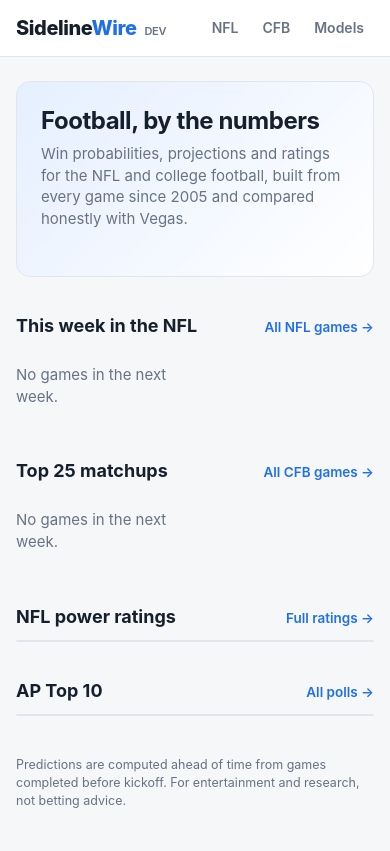
After one commit to dustingolding/football-analyst, a Flask app: template templates/home.html in a window 390 px wide. The commit adds this page. Run offline with Flask 3, Linux system fonts and the light colour scheme; the template is opened without the code that fills it, so the values that code supplies are empty; some libraries are stand-ins or nearby versions.

Commit message:
Add a real homepage; fix spacing, mobile layouts and dark-mode logos
- Home: featured NFL and Top 25 games, model-vs-Vegas disagreements (FBS vs FBS,
  sane spreads), last week's record and upsets, NFL power top 10, AP top 10
- Win probability falls back through models when the market model has none
- Page top padding, two-up game cards and one-row scoreboard on phones,
  no wrapping in compact tables, logo outlines in dark mode

Co-Authored-By: Claude Opus 5.5 <noreply@anthropic.com>

```diff
--- a/app.py
+++ b/app.py
@@ -128,10 +128,13 @@ def attach_predictions(league, games):
         g["spread_text"] = spread_text(g, spread)
         g["total"] = total
 
-        best = g["preds"].get("xgb_market") or g["preds"].get(independent) or g["preds"].get("elo")
-        g["win_prob"] = best["home_win_prob"] if best else None
-        margin = best["predicted_margin"] if best else None
-        proj_total = (best or {}).get("predicted_total") or total
+        # Best available number for each output: market-adjusted, then independent, then Elo
+        # (the market model has no win probability when a game has no moneyline).
+        order = [g["preds"].get(m) for m in ("xgb_market", independent, "elo") if g["preds"].get(m)]
+        pick = lambda key: next((p[key] for p in order if p.get(key) is not None), None)  # noqa: E731
+        g["win_prob"] = pick("home_win_prob")
+        margin = pick("predicted_margin")
+        proj_total = pick("predicted_total") or total
         if margin is not None and proj_total is not None:
             g["proj_home"] = (proj_total + margin) / 2
             g["proj_away"] = (proj_total - margin) / 2
@@ -170,9 +173,83 @@ def current_week(league):
     return r["season"], r["season_type"], r["week"]
 
 
+def upcoming_games(league, days=8):
+    games = query(GAME_SQL + " WHERE g.league = %s AND NOT g.completed AND g.start_time > now() - interval '6 hours' "
+                  "AND g.start_time < now() + %s * interval '1 day' AND g.status NOT IN ('STATUS_CANCELED', "
+                  "'STATUS_POSTPONED') ORDER BY g.start_time, g.game_id", (league, days))
+    return attach_predictions(league, games)
+
+
+def last_week_results(league):
+    """The most recent week with completed games: its games (with predictions) and our record."""
+    row = query("SELECT season, season_type, week FROM games WHERE league = %s AND completed "
+                "AND start_time < now() ORDER BY start_time DESC LIMIT 1", (league,))
+    if not row:
+        return None
+    r = row[0]
+    games = attach_predictions(league, query(
+        GAME_SQL + " WHERE g.league = %s AND g.season = %s AND g.season_type = %s AND g.week = %s AND g.completed",
+        (league, r["season"], r["season_type"], r["week"])))
+    picks = [g for g in games if g.get("pick_right") is not None]
+    leans = [g for g in games if g.get("lean_right") is not None]
+    upsets = sorted((g for g in games if g.get("win_prob") is not None and g.get("winner_home") is not None
+                     and (g["win_prob"] < 0.5) == g["winner_home"]),
+                    key=lambda g: min(g["win_prob"], 1 - g["win_prob"]))
+    return {**r, "picks": (sum(g["pick_right"] for g in picks), len(picks)),
+            "ats": (sum(g["lean_right"] for g in leans), len(leans)), "upsets": upsets[:3]}
+
+
+def season_record(league):
+    """Our picks this season (completed games): winners and the independent model against the spread."""
+    season = web_data.seasons(league)[0]
+    games = attach_predictions(league, query(GAME_SQL + " WHERE g.league = %s AND g.season = %s AND g.completed",
+                                             (league, season)))
+    picks = [g["pick_right"] for g in games if g.get("pick_right") is not None]
+    leans = [g["lean_right"] for g in games if g.get("lean_right") is not None]
+    return {"season": season, "picks": (sum(picks), len(picks)), "ats": (sum(leans), len(leans))}
+
+
 @app.route("/")
 def home():
-    return redirect(url_for("slate", league="nfl"))
+    featured = {}
+    edges = []
+    for league in LEAGUES:
+        games = upcoming_games(league)
+        if league == "cfb":
+            # Games with a ranked team, then the closest remaining FBS matchups by win probability.
+            ranked = [g for g in games if g["home_rank"] or g["away_rank"]]
+            featured[league] = ranked[:10]
+        else:
+            featured[league] = games[:10]
+        # Disagreements worth a look: real matchups (FBS vs FBS in college) with sane spreads;
+        # on 30-point lines a big gap is mostly noise. Top three per league.
+        season = web_data.seasons(league)[0]
+        candidates = [g for g in games if g.get("edge") is not None and abs(g["edge"]) >= 3
+                      and abs(g["line"].get("spread") or 99) <= 21
+                      and web_data.is_major(league, g["home_team_id"], season)
+                      and web_data.is_major(league, g["away_team_id"], season)]
+        candidates.sort(key=lambda g: -abs(g["edge"]))
+        edges += [(league, g) for g in candidates[:3]]
+
+    nfl_season = web_data.seasons("nfl")[0]
+    team_map = web_data.teams("nfl")
+    power = sorted((t for t in web_data.power_ratings("nfl", nfl_season).values() if t.get("rank")),
+                   key=lambda t: t["rank"])[:10]
+    for t in power:
+        t["team"] = team_map.get(t["team_id"])
+        t["record"] = (web_data.records("nfl", nfl_season).get(t["team_id"]) or {}).get("overall", "0-0")
+    cfb_season = web_data.seasons("cfb")[0]
+    weeks = web_data.poll_weeks("cfb", cfb_season)
+    ap = []
+    if weeks:
+        tables = web_data.poll_tables("cfb", cfb_season, weeks[0]["season_type"], weeks[0]["week"])
+        ap = next((t["rows"][:10] for t in tables if t["title"] == "AP Top 25"), [])
+
+    return render_template(
+        "home.html", featured=featured, edges=edges, power=power, ap=ap,
+        results={lg: last_week_results(lg) for lg in LEAGUES}, records={lg: season_record(lg) for lg in LEAGUES},
+        independent=INDEPENDENT_MODEL,
+    )
 
 
 @app.route("/healthz")
--- a/k8s/app.yaml
+++ b/k8s/app.yaml
@@ -18,7 +18,7 @@ spec:
       terminationGracePeriodSeconds: 30
       containers:
         - name: web
-          image: football-analyst-web:20260924-214045
+          image: football-analyst-web:20260924-223326
           imagePullPolicy: Never  # imported into k3s by deploy.sh; there is no registry
           ports:
             - name: http
--- a/static/style.css
+++ b/static/style.css
@@ -143,3 +143,88 @@ img.headshot { width: 28px; height: 28px; border-radius: 50%; object-fit: cover;
 .move.up { color: var(--hit); }
 .move.down { color: var(--miss); }
 @media (max-width: 860px) { .two-col { grid-template-columns: 1fr; } }
+
+/* Page spacing: .wrap's side padding otherwise overrides main's top padding */
+main.wrap { padding-top: 24px; padding-bottom: 8px; }
+section { margin-bottom: 8px; }
+
+/* Home */
+.home-hero { display: flex; justify-content: space-between; align-items: flex-end; gap: 24px; flex-wrap: wrap;
+  background: linear-gradient(135deg, var(--accent-soft), var(--panel)); border: 1px solid var(--line);
+  border-radius: 14px; padding: 22px 24px; margin-bottom: 8px; }
+.home-hero h1 { font-size: 30px; }
+.home-hero p { margin: 4px 0 0; max-width: 620px; }
+.hero-stats { display: flex; gap: 20px; flex-wrap: wrap; }
+.hero-stats div { display: flex; flex-direction: column; }
+.hero-stats strong { font-size: 24px; }
+.hero-stats span { color: var(--muted); font-size: 12.5px; }
+.home-grid { display: grid; grid-template-columns: 1fr 1fr; gap: 0 24px; }
+.section-head { display: flex; justify-content: space-between; align-items: baseline; gap: 12px; }
+.section-head a { font-size: 13.5px; font-weight: 600; white-space: nowrap; }
+.card-grid { display: grid; grid-template-columns: repeat(auto-fill, minmax(210px, 1fr)); gap: 10px; }
+.game-card { display: flex; flex-direction: column; gap: 4px; background: var(--panel); border: 1px solid var(--line);
+  border-radius: 10px; padding: 10px 12px; color: var(--text); }
+.game-card:hover { border-color: var(--accent); text-decoration: none; }
+.gc-time { font-size: 12px; white-space: nowrap; overflow: hidden; text-overflow: ellipsis; }
+.gc-team { display: grid; grid-template-columns: 22px 1fr auto 42px; align-items: center; gap: 8px; font-weight: 600; }
+.gc-team img { width: 22px; height: 22px; object-fit: contain; }
+.gc-team.fav .gc-name { font-weight: 800; }
+.gc-name { white-space: nowrap; overflow: hidden; text-overflow: ellipsis; }
+.gc-proj { font-variant-numeric: tabular-nums; color: var(--muted); }
+.gc-prob { text-align: right; font-variant-numeric: tabular-nums; }
+.gc-team.fav .gc-prob { color: var(--accent); font-weight: 800; }
+.gc-foot { font-size: 12px; border-top: 1px solid var(--line); padding-top: 5px; margin-top: 2px; }
+.edge-grid { display: grid; grid-template-columns: repeat(auto-fill, minmax(220px, 1fr)); gap: 10px; }
+.edge { display: flex; flex-direction: column; gap: 2px; color: var(--text); position: relative; }
+.edge:hover { border-color: var(--accent); text-decoration: none; }
+.edge-head { display: flex; justify-content: space-between; align-items: baseline; gap: 8px; }
+.edge-size { font-weight: 800; color: var(--accent); white-space: nowrap; }
+.result-line { display: flex; gap: 28px; margin-bottom: 6px; }
+.result-line div { display: flex; flex-direction: column; }
+.result-line strong { font-size: 22px; }
+ul.plain { list-style: none; padding: 0; margin: 0; }
+ul.plain li { padding: 4px 0; border-bottom: 1px solid var(--line); }
+ul.plain li:last-child { border-bottom: 0; }
+.panel h3 { margin-top: 10px; }
+
+@media (max-width: 860px) {
+  .home-grid { grid-template-columns: 1fr; }
+}
+@media (max-width: 640px) {
+  .cards { grid-template-columns: 1fr 1fr; }
+  .card strong { font-size: 17px; }
+  .home-hero h1 { font-size: 24px; }
+  .hero-picker { margin-left: 0; }
+}
+
+/* Home refinements */
+.edge-grid { grid-template-columns: repeat(auto-fill, minmax(300px, 1fr)); }
+.edge-head .muted { white-space: nowrap; overflow: hidden; text-overflow: ellipsis; }
+@media (prefers-color-scheme: dark) {
+  /* Dark team logos (Giants, Notre Dame, LSU...) need a faint outline on dark backgrounds */
+  img.logo, .team img, .game-card img, .scoreboard img, .team-hero img, .team-link img {
+    filter: drop-shadow(0 0 1px rgba(255, 255, 255, 0.55));
+  }
+}
+@media (max-width: 640px) {
+  .card-grid { grid-template-columns: 1fr 1fr; gap: 8px; }
+  .game-card { padding: 8px 9px; }
+  .gc-team { grid-template-columns: 18px 1fr 34px; gap: 5px; font-size: 13.5px; }
+  .gc-team img { width: 18px; height: 18px; }
+  .gc-proj { display: none; }
+  .gc-foot, .gc-time { font-size: 11px; }
+  .edge-grid { grid-template-columns: 1fr; }
+  .hero-stats { width: 100%; gap: 28px; }
+  .hero-stats strong { font-size: 20px; }
+}
+
+/* Don't let short values like records wrap inside table cells */
+table.compact td, table.compact th, table.stats-table td { white-space: nowrap; }
+@media (max-width: 640px) {
+  /* Game scoreboard: keep away / @ / home on one row */
+  .scoreboard { grid-template-columns: 1fr auto 1fr; gap: 8px; padding: 14px 10px; }
+  .scoreboard img { width: 44px; height: 44px; }
+  .scoreboard .name { font-size: 14px; }
+  .scoreboard .score { font-size: 28px; }
+  .scoreboard .mid .muted { font-size: 11.5px; }
+}
--- a/templates/base.html
+++ b/templates/base.html
@@ -22,7 +22,7 @@
       <div class="wrap">
         {% set items = [('slate', 'Games'), ('teams_page', 'Teams'), ('standings_page', 'Standings')]
              + ([('rankings_page', 'Rankings')] if league == 'cfb' else [])
-             + [('stats_page', 'Stats'), ('ratings', 'Power ratings')] %}
+             + [('stats_page', 'Stats'), ('ratings', 'Ratings')] %}
         {% for endpoint, label in items %}
           <a href="{{ url_for(endpoint, league=league) }}"
              class="{{ 'active' if request.endpoint == endpoint or (endpoint == 'stats_page' and request.endpoint == 'stats_leaders_page') or (endpoint == 'teams_page' and request.endpoint == 'team_page') or (endpoint == 'slate' and request.endpoint == 'game') }}">{{ label }}</a>
--- /dev/null
+++ b/templates/home.html
@@ -0,0 +1,129 @@
+{% extends "base.html" %}
+{% from "_macros.html" import team_link %}
+{% block title %}Football, by the numbers{% endblock %}
+
+{% macro game_card(league, g) -%}
+  <a class="game-card" href="{{ url_for('game', league=league, game_id=g.game_id) }}">
+    <div class="gc-time muted">{{ g.start_time|kickoff }}{% if g.notes %} · {{ g.notes }}{% endif %}</div>
+    {% for side in ('away', 'home') %}
+      {% set prob = g.win_prob if side == 'home' else (1 - g.win_prob if g.win_prob is not none else none) %}
+      <div class="gc-team {{ 'fav' if prob is not none and prob > 0.5 }}">
+        {% if g[side ~ '_logo'] %}<img src="{{ g[side ~ '_logo'] }}" alt="" loading="lazy">{% endif %}
+        <span class="gc-name">{% if g[side ~ '_rank'] %}<em class="rank">{{ g[side ~ '_rank'] }}</em>{% endif %}{{ g[side ~ '_short'] or g[side ~ '_abbr'] }}</span>
+        <span class="gc-proj">{{ ((g.proj_home if side == 'home' else g.proj_away)|round|int) if g.proj_home is defined else '' }}</span>
+        <span class="gc-prob">{{ prob|pct }}</span>
+      </div>
+    {% endfor %}
+    <div class="gc-foot muted">{{ g.spread_text }}{% if g.total %} · O/U {{ g.total|num }}{% endif %}</div>
+  </a>
+{%- endmacro %}
+
+{% block content %}
+<section class="home-hero">
+  <div>
+    <h1>Football, by the numbers</h1>
+    <p class="muted">Win probabilities, projections and ratings for the NFL and college football, built from every game since 2005 and compared honestly with Vegas.</p>
+  </div>
+  <div class="hero-stats">
+    {% for lg, rec in records.items() if rec.picks[1] %}
+      <div>
+        <strong>{{ rec.picks[0] }}-{{ rec.picks[1] - rec.picks[0] }}</strong>
+        <span>{{ lg|upper }} winners picked in {{ rec.season }}</span>
+      </div>
+    {% endfor %}
+  </div>
+</section>
+
+<div class="home-grid">
+  {% for lg, name in leagues.items() %}
+  <section>
+    <div class="section-head">
+      <h2>{{ 'This week in the NFL' if lg == 'nfl' else 'Top 25 matchups' }}</h2>
+      <a href="{{ url_for('slate', league=lg) }}">All {{ lg|upper }} games →</a>
+    </div>
+    <div class="card-grid">
+      {% for g in featured[lg] %}{{ game_card(lg, g) }}{% else %}<p class="muted">No games in the next week.</p>{% endfor %}
+    </div>
+  </section>
+  {% endfor %}
+</div>
+
+{% if edges %}
+<section>
+  <div class="section-head">
+    <h2>Where our model disagrees with Vegas</h2>
+    <a href="{{ url_for('models') }}">How the models do →</a>
+  </div>
+  <div class="edge-grid">
+    {% for lg, g in edges %}
+      <a class="panel edge" href="{{ url_for('game', league=lg, game_id=g.game_id) }}">
+        <span class="edge-head"><span class="muted small">{{ lg|upper }} · {{ g.start_time|kickoff }}</span>
+          <span class="edge-size">{{ g.edge|abs|num }} pts</span></span>
+        <strong>{{ g.away_short or g.away_abbr }} @ {{ g.home_short or g.home_abbr }}</strong>
+        <span>Vegas {{ g.spread_text }} · our model leans <b>{{ g.lean }}</b></span>
+      </a>
+    {% endfor %}
+  </div>
+  <p class="muted small">Leans come from models that never see betting lines. Over our test seasons they have hit about 50% against the spread (52.4% is break-even), so treat them as a talking point, not a tip.</p>
+</section>
+{% endif %}
+
+<div class="home-grid">
+  {% for lg, res in results.items() if res %}
+  <section>
+    <div class="section-head">
+      <h2>{{ lg|upper }} last week</h2>
+      <a href="{{ url_for('slate', league=lg, season=res.season, type=res.season_type, week=res.week) }}">Week {{ res.week }} results →</a>
+    </div>
+    <div class="panel">
+      <div class="result-line">
+        <div><strong>{{ res.picks[0] }}-{{ res.picks[1] - res.picks[0] }}</strong><span class="muted small">winners picked</span></div>
+        <div><strong>{{ res.ats[0] }}-{{ res.ats[1] - res.ats[0] }}</strong><span class="muted small">leans vs the spread</span></div>
+      </div>
+      {% if res.upsets %}
+        <h3>Biggest upsets</h3>
+        <ul class="plain">
+          {% for g in res.upsets %}
+            {% set winner_home = g.winner_home %}
+            <li>
+              <a href="{{ url_for('game', league=lg, game_id=g.game_id) }}">
+                <strong>{{ g.home_short if winner_home else g.away_short }}</strong>
+                {{ g.home_score if winner_home else g.away_score }}-{{ g.away_score if winner_home else g.home_score }}
+                over {{ g.away_short if winner_home else g.home_short }}
+              </a>
+              <span class="muted small">· had a {{ (g.win_prob if winner_home else 1 - g.win_prob)|pct }} chance</span>
+            </li>
+          {% endfor %}
+        </ul>
+      {% endif %}
+    </div>
+  </section>
+  {% endfor %}
+</div>
+
+<div class="home-grid">
+  <section>
+    <div class="section-head"><h2>NFL power ratings</h2><a href="{{ url_for('ratings', league='nfl') }}">Full ratings →</a></div>
+    <div class="table-scroll"><table class="compact">
+      <tbody>
+      {% for t in power %}
+        <tr><td class="muted">{{ t.rank }}</td><td class="nowrap">{{ team_link('nfl', t.team_id, t.team) }}</td>
+          <td class="muted">{{ t.record }}</td><td><strong>{{ t.elo|num(0) }}</strong></td></tr>
+      {% endfor %}
+      </tbody>
+    </table></div>
+  </section>
+  <section>
+    <div class="section-head"><h2>AP Top 10</h2><a href="{{ url_for('rankings_page', league='cfb') }}">All polls →</a></div>
+    <div class="table-scroll"><table class="compact">
+      <tbody>
+      {% for r in ap %}
+        <tr><td><strong>{{ r.rank }}</strong></td><td class="nowrap">{{ team_link('cfb', r.team_id, r.team) }}</td>
+          <td class="muted">{{ r.record or '' }}</td>
+          <td class="nowrap">{% if r.movement %}<span class="move {{ 'up' if r.movement > 0 else 'down' }}">{{ '▲' if r.movement > 0 else '▼' }}{{ r.movement|abs }}</span>{% endif %}</td></tr>
+      {% endfor %}
+      </tbody>
+    </table></div>
+  </section>
+</div>
+{% endblock %}
```
